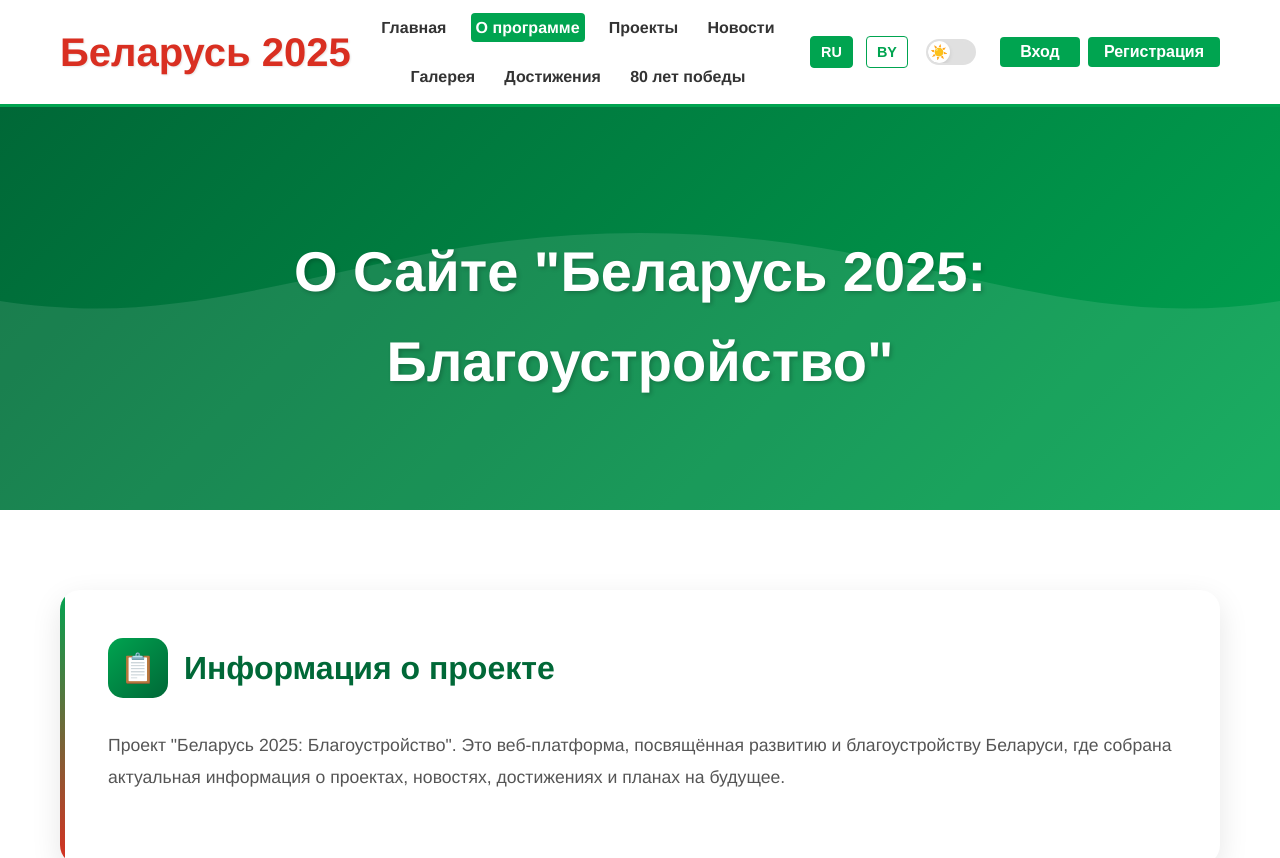
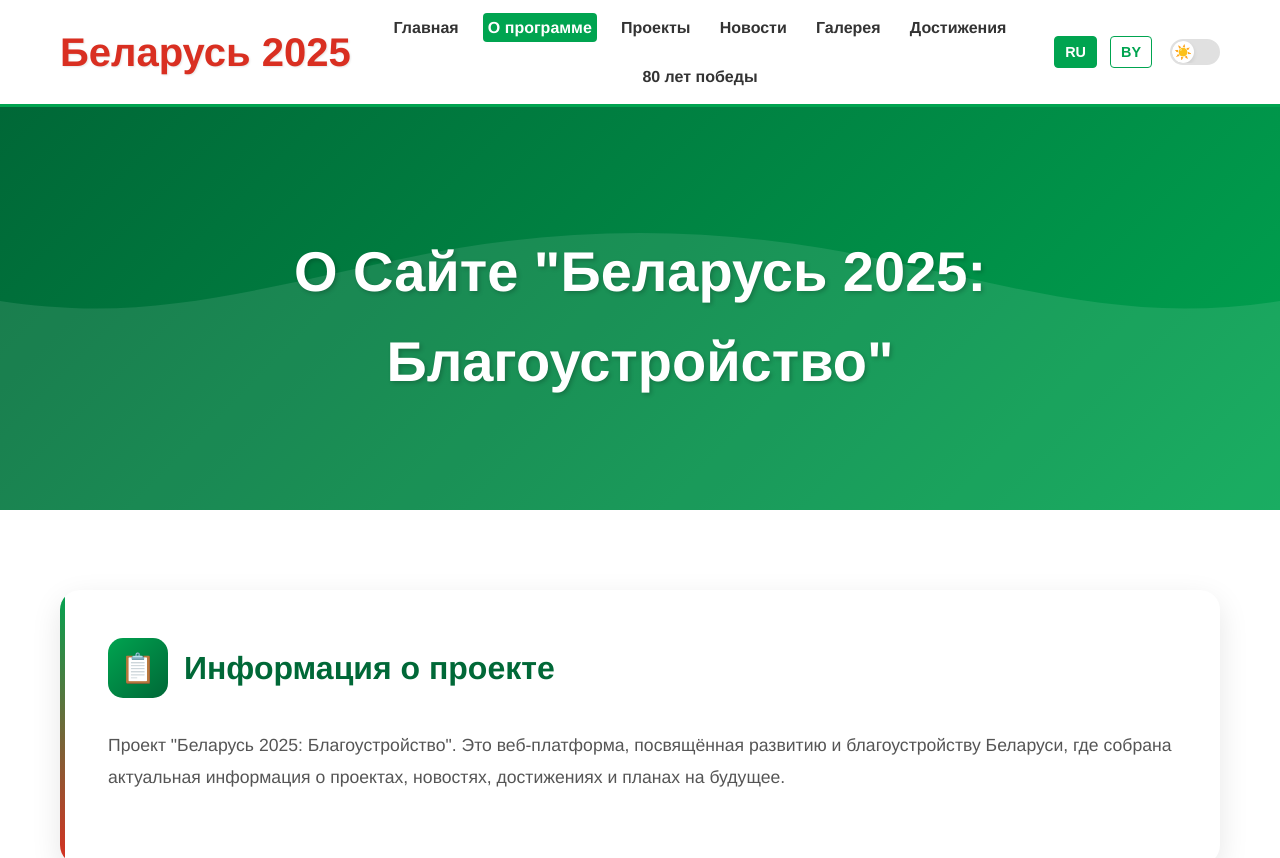
Before and after one commit to fanime1111/belarus-2025, a plain HTML site: page about.html in a window 1280 px wide. Shown: the top 858 px of the page. Drawn offline with Linux system fonts and the light colour scheme.

Commit message:
Update about.html

```diff
--- a/about.html
+++ b/about.html
@@ -399,17 +399,17 @@
             <nav id="nav-menu">
                 <ul>
                     <li><a href="index.html" data-lang-key="nav_main">Главная</a></li>
-                    <li><a href="about.html" class="active" data-lang-key="nav_about">О программе</a></li>
+                    <li><a href="about.html" class="active" data-lang-key="nav_about">О сайте</a></li>
                     <li><a href="projects.html" data-lang-key="nav_projects">Проекты</a></li>
                     <li><a href="news.html" data-lang-key="nav_news">Новости</a></li>
                     <li><a href="gallery.html" data-lang-key="nav_gallery">Галерея</a></li>
                     <li><a href="awards.html" data-lang-key="nav_awards">Достижения</a></li>
                    <li><a href="liberation80.html" data-lang-key="nav_liberation80">80 лет победы</a></li>
                 </ul>
-                <div class="nav-auth-buttons">
+                <!-- <div class="nav-auth-buttons">
                     <button id="nav-login-btn" data-lang-key="login">Вход</button>
                     <button id="nav-register-btn" data-lang-key="register">Регистрация</button>
-                </div>
+                </div> -->
             </nav>
             <div class="lang-switcher">
                 <button id="lang-ru" class="lang-btn active" data-lang="ru">RU</button>
@@ -419,10 +419,10 @@
                 </button>
                 <button id="mobile-theme-btn" class="mobile-theme-btn" aria-label="Переключить тему">☀️</button>
             </div>
-            <div class="auth-buttons">
+            <!-- <div class="auth-buttons">
                 <button id="login-btn">Вход</button>
                 <button id="register-btn">Регистрация</button>
-            </div>
+            </div> -->
         </div>
     </header>
 
```
